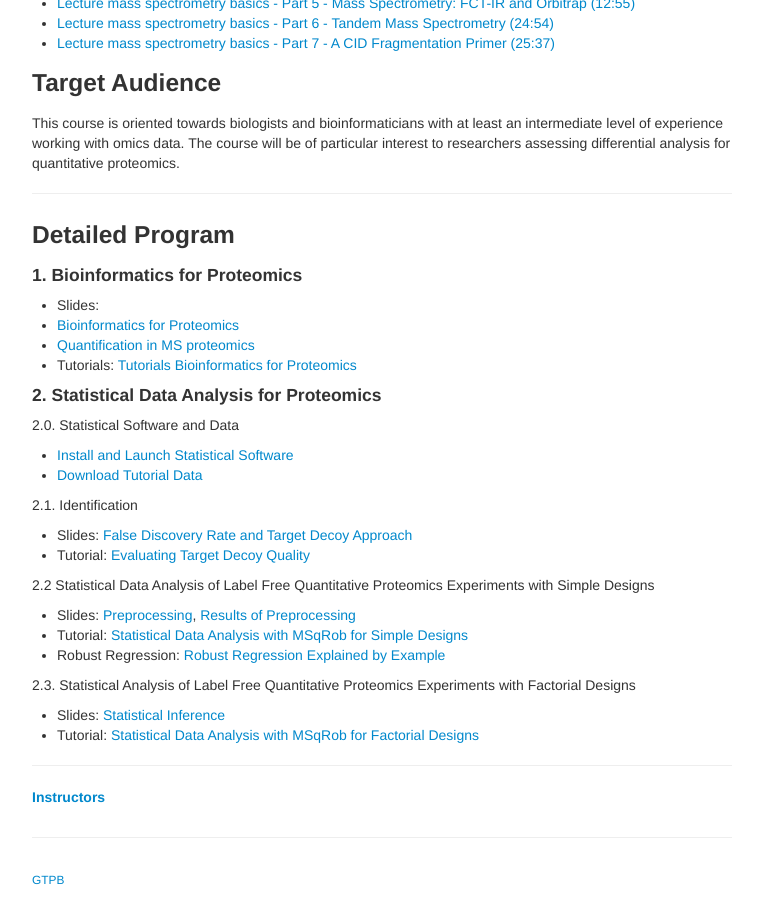
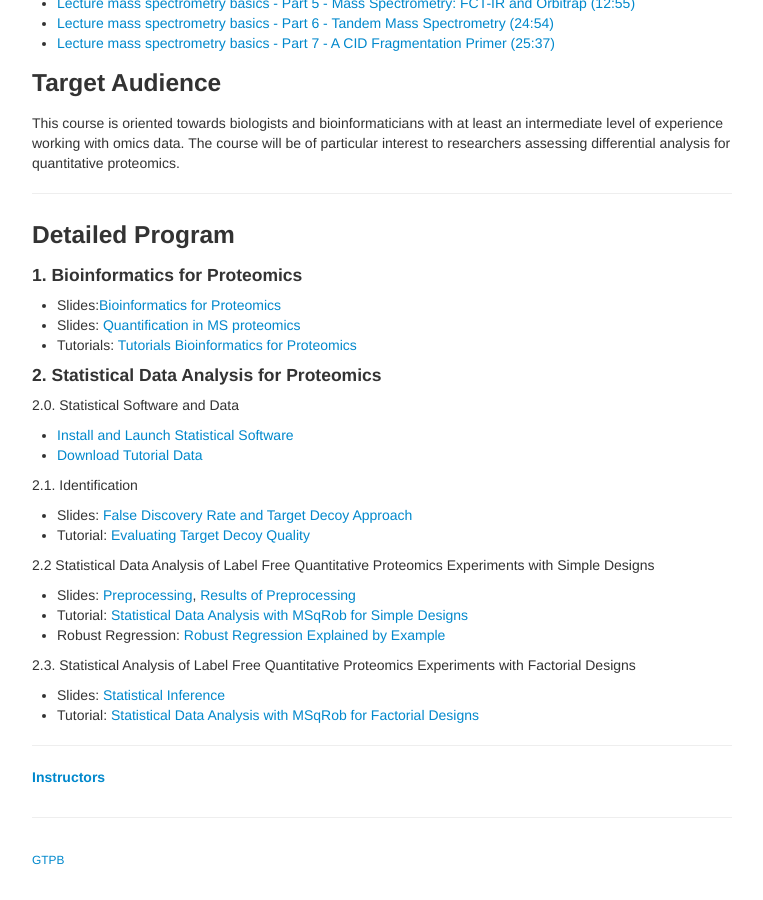
Before and after one commit to statOmics/pda19-20, a Jekyll site: the page built from docs/index.md, in a window 1280 px wide and 900 px high, scrolled down 898 px. Shown: the whole window, without its empty margins (258-1021 px from the left). Built offline with Jekyll 4.4.1, drawn with Linux system fonts in a browser that asks for light colours.

Commit message:
Add Slides Lennart

```diff
--- a/docs/index.md
+++ b/docs/index.md
@@ -30,9 +30,8 @@ This course is oriented towards biologists and bioinformaticians with at least a
 
 #### 1. Bioinformatics for Proteomics
 
-- Slides:
- * [Bioinformatics for Proteomics](martens_proteomics_bioinformatics_20180529.pdf)
- * [Quantification in MS proteomics](martens_proteomics_quantification_20180530.pdf)
+- Slides:[Bioinformatics for Proteomics](martens_proteomics_bioinformatics_20180529.pdf)
+- Slides: [Quantification in MS proteomics](martens_proteomics_quantification_20180530.pdf)
 - Tutorials: [Tutorials Bioinformatics for Proteomics](https://compomics.com/bioinformatics-for-proteomics/)
 
 #### 2. Statistical Data Analysis for Proteomics
```
